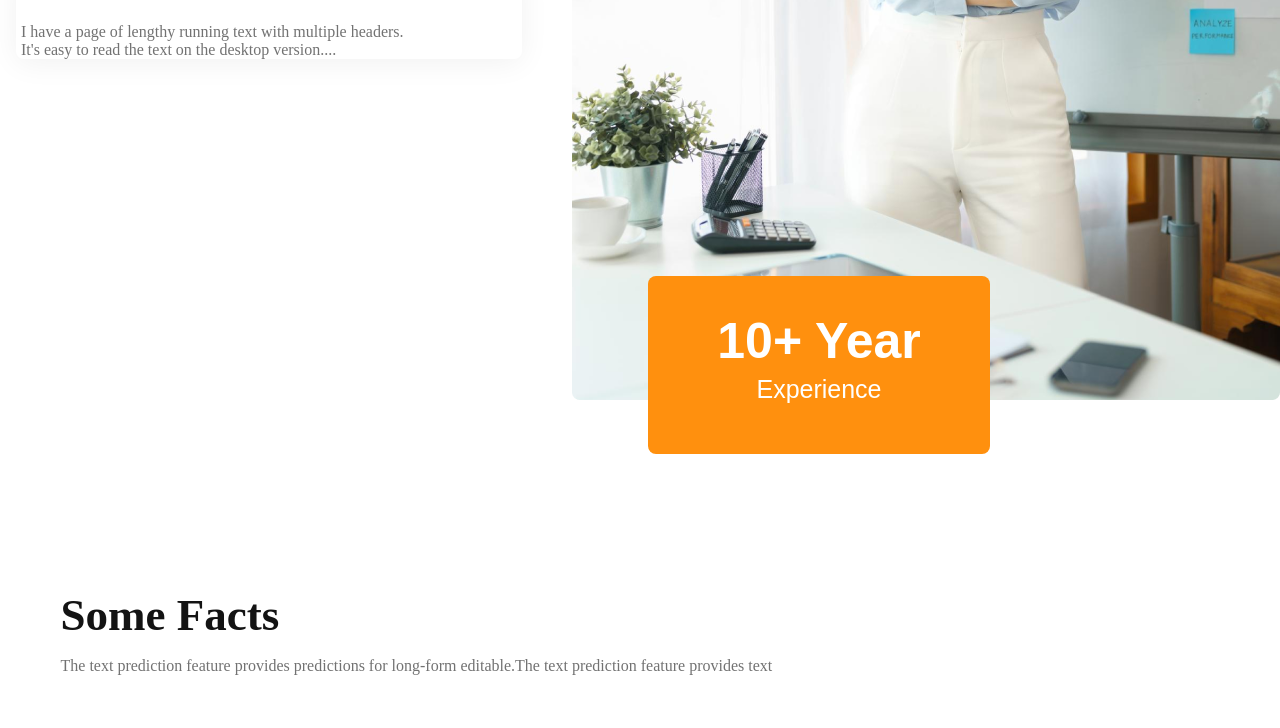
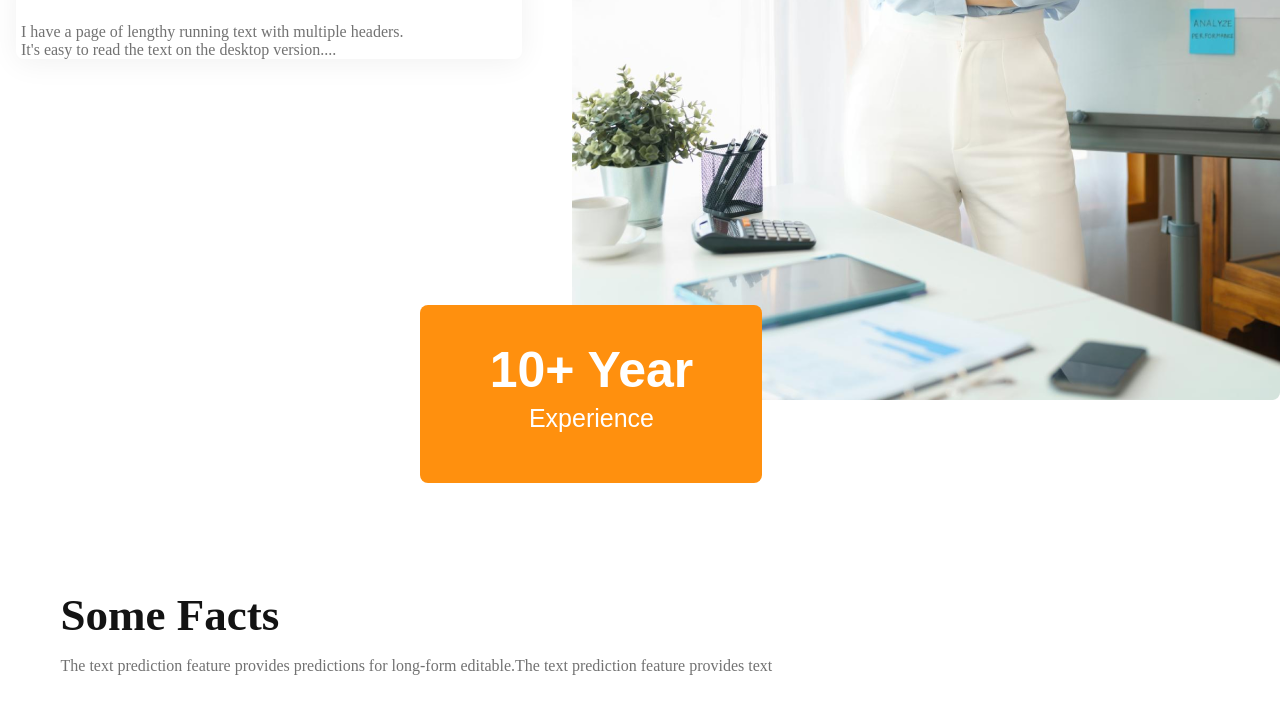
Before and after one commit to Saadsheikh133/assignment, a plain HTML site: page index.html in a window 1280 px wide. Shown: the part 2782-3510 px from the top of the page. Drawn offline with Linux system fonts and the light colour scheme.

Commit message:
added some

```diff
--- a/styles/style.css
+++ b/styles/style.css
@@ -214,9 +214,9 @@ ul li a {
     line-height: 40px;
     width: 342px;
     position: absolute;
-    left: 50%;
+    left: 32%;
     right: 50%;
-    top: 87%;
+    top: 90%;
 }
 
 .section-info .experience {
```
